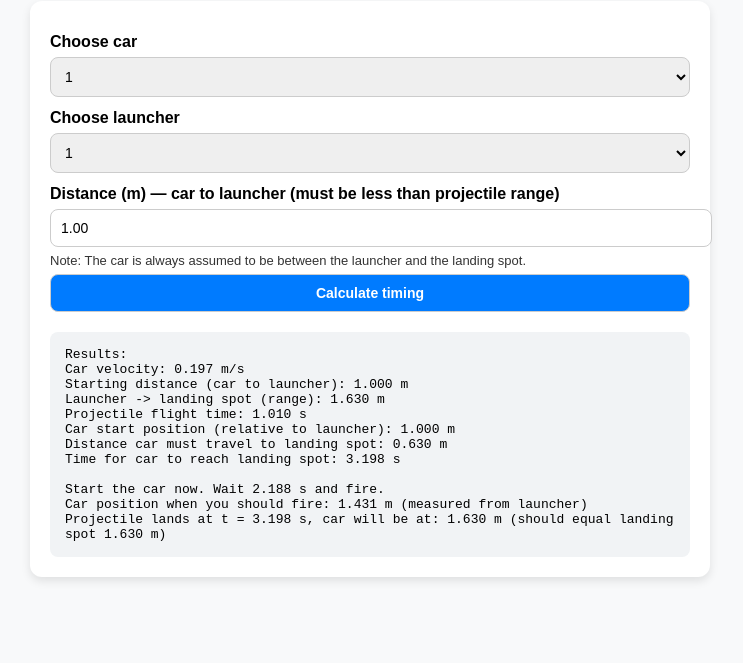
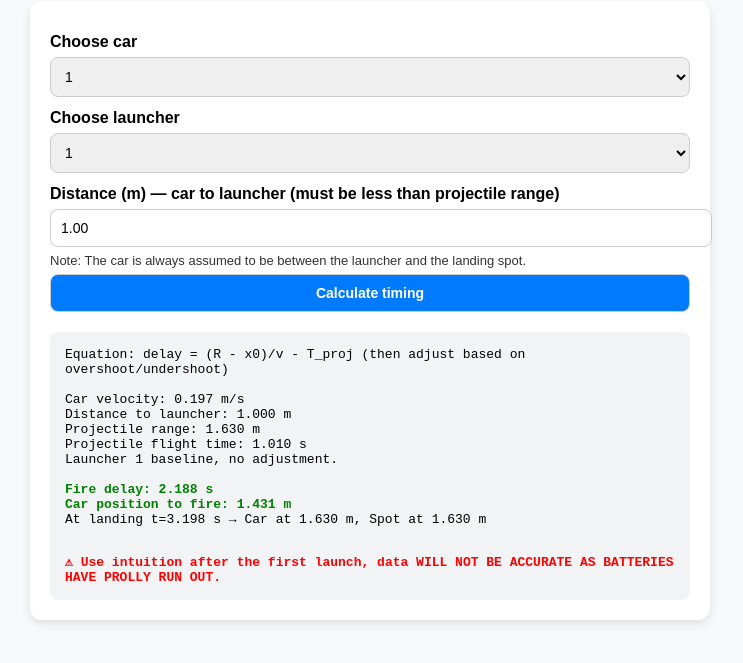
Before and after one commit to S-Padiyar/Physics-Lab, a plain HTML site: page index.html in a window 1280 px wide. Both pictures are taken after a click on the button "Calculate timing". Shown: the part 107-770 px from the top of the page, without its empty margins (270-1013 px from the left). Drawn offline with Linux system fonts and the light colour scheme.

Commit message:
Update index.html

```diff
--- a/index.html
+++ b/index.html
@@ -14,6 +14,8 @@
     button { background: #007bff; color: white; cursor: pointer; font-weight: bold; }
     button:hover { background: #0056b3; }
     .results { margin-top: 20px; padding: 15px; background: #f1f3f5; border-radius: 8px; font-family: monospace; white-space: pre-line; }
+    .highlight { color: green; font-weight: bold; }
+    .warning { margin-top: 12px; color: red; font-weight: bold; }
   </style>
 </head>
 <body>
@@ -77,50 +79,46 @@
       }
 
       const v = carVelocities[carKey];
-      const R = launcherData[launcherKey].range; // landing spot is at x = +R (launcher at x = 0)
-      const Tproj = launcherData[launcherKey].time; // projectile flight time
+      const R = launcherData[launcherKey].range;
+      const Tproj = launcherData[launcherKey].time;
 
       if (distance >= R) {
         out.textContent = `Invalid input: Car distance (${distance.toFixed(3)} m) must be less than projectile range (${R.toFixed(3)} m).`;
         return;
       }
 
-      // Car starts between launcher and landing spot
       const x0 = distance;
-      const xLand = R;
-      const travelNeeded = xLand - x0;
+      const travelNeeded = R - x0;
 
       const carTravelTime = travelNeeded / v;
-      const delay = carTravelTime - Tproj;
+      let delay = carTravelTime - Tproj;
 
-      let recommendedDelay = delay;
-      let recommendedAction = '';
-      if (delay >= 0) {
-        recommendedAction = `Start the car now. Wait ${delay.toFixed(3)} s and fire.`;
-      } else {
-        recommendedAction = `Car would arrive ${(-delay).toFixed(3)} s earlier than the projectile. Fire immediately (delay = 0 s), or slow/start the car later to sync.`;
-        recommendedDelay = 0;
-      }
+      // Adjust delay instead of flight time
+      let adjustmentNote = "";
+      if (launcherKey === "2") { delay -= 0.5; adjustmentNote = "Launcher 2 undershoot → subtracted 0.5s from delay"; }
+      if (launcherKey === "3") { delay += 0.5; adjustmentNote = "Launcher 3 overshoot → added 0.5s to delay"; }
+      if (launcherKey === "1") { adjustmentNote = "Launcher 1 baseline, no adjustment."; }
 
-      const carPositionAtFire = x0 + v * recommendedDelay;
+      let recommendedDelay = delay >= 0 ? delay : 0;
       const t_land = recommendedDelay + Tproj;
+      const carPosAtFire = x0 + v * recommendedDelay;
       const carPosAtLanding = x0 + v * t_land;
 
       let s = '';
-      s += `Results:\n`;
+      s += `Equation: delay = (R - x0)/v - T_proj (then adjust based on overshoot/undershoot)\n\n`;
       s += `Car velocity: ${v.toFixed(3)} m/s\n`;
-      s += `Starting distance (car to launcher): ${distance.toFixed(3)} m\n`;
-      s += `Launcher -> landing spot (range): ${R.toFixed(3)} m\n`;
+      s += `Distance to launcher: ${distance.toFixed(3)} m\n`;
+      s += `Projectile range: ${R.toFixed(3)} m\n`;
       s += `Projectile flight time: ${Tproj.toFixed(3)} s\n`;
-      s += `Car start position (relative to launcher): ${x0.toFixed(3)} m\n`;
-      s += `Distance car must travel to landing spot: ${travelNeeded.toFixed(3)} m\n`;
-      s += `Time for car to reach landing spot: ${carTravelTime.toFixed(3)} s\n\n`;
+      s += `${adjustmentNote}\n\n`;
 
-      s += `${recommendedAction}\n`;
-      s += `Car position when you should fire: ${carPositionAtFire.toFixed(3)} m (measured from launcher)\n`;
-      s += `Projectile lands at t = ${t_land.toFixed(3)} s, car will be at: ${carPosAtLanding.toFixed(3)} m (should equal landing spot ${xLand.toFixed(3)} m)\n`;
+      s += `<span class="highlight">Fire delay: ${recommendedDelay.toFixed(3)} s</span>\n`;
+      s += `<span class="highlight">Car position to fire: ${carPosAtFire.toFixed(3)} m</span>\n`;
+      s += `At landing t=${t_land.toFixed(3)} s → Car at ${carPosAtLanding.toFixed(3)} m, Spot at ${R.toFixed(3)} m\n\n`;
 
-      out.textContent = s;
+      s += `<div class="warning">⚠ Use intuition after the first launch, data WILL NOT BE ACCURATE AS BATTERIES HAVE PROLLY RUN OUT.</div>`;
+
+      out.innerHTML = s;
     }
   </script>
 </body>
```
